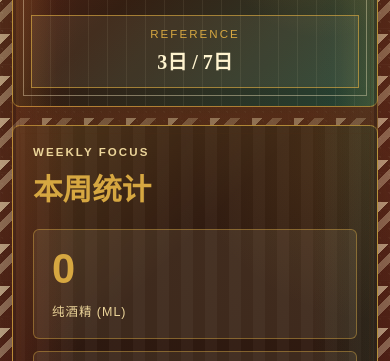
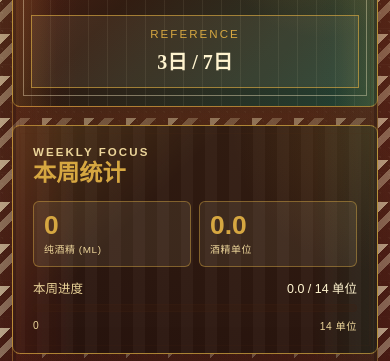
Before and after one commit to RobGun/alcohol-monitor, a plain HTML site: page 饮酒监控器.html in a window 390 px wide. Shown: the part 260-621 px from the top of the page. Drawn offline with Linux system fonts and the light colour scheme.

Commit message:
Tighten stats card layout

```diff
--- a/饮酒监控器.html
+++ b/饮酒监控器.html
@@ -244,7 +244,7 @@
     .summary-grid {
       display: grid;
       grid-template-columns: repeat(2, minmax(0, 1fr));
-      gap: 18px;
+      gap: 14px;
     }
 
     .summary-card:first-child {
@@ -270,26 +270,27 @@
     }
 
     .summary-card {
-      padding: 24px;
+      padding: 18px;
     }
 
     .section-head {
       position: relative;
       z-index: 1;
-      margin-bottom: 18px;
+      margin-bottom: 12px;
     }
 
     .section-head h2,
     .section-head h3 {
-      margin-top: 8px;
+      margin-top: 5px;
     }
 
     .section-head h2 {
-      font-size: 1.85rem;
+      font-size: 1.45rem;
+      line-height: 1.15;
     }
 
     .section-head h3 {
-      font-size: 1.45rem;
+      font-size: 1.25rem;
     }
 
     .stats-grid {
@@ -297,12 +298,12 @@
       z-index: 1;
       display: grid;
       grid-template-columns: repeat(2, minmax(0, 1fr));
-      gap: 12px;
+      gap: 8px;
     }
 
     .stat-item {
-      min-height: 110px;
-      padding: 18px;
+      min-height: 74px;
+      padding: 11px 12px;
       border-radius: var(--radius-lg);
       border: 1px solid rgba(70, 35, 18, 0.22);
       background:
@@ -319,7 +320,7 @@
 
     .stat-value {
       display: block;
-      font-size: 2.6rem;
+      font-size: 2rem;
       font-weight: 700;
       line-height: 1;
       color: var(--vermilion);
@@ -329,15 +330,15 @@
     .stat-label {
       display: block;
       color: var(--muted);
-      font-size: 0.78rem;
+      font-size: 0.68rem;
       text-transform: uppercase;
-      letter-spacing: 0.08em;
+      letter-spacing: 0.06em;
     }
 
     .progress-section {
       position: relative;
       z-index: 1;
-      margin-top: 18px;
+      margin-top: 12px;
     }
 
     .progress-header,
@@ -349,8 +350,8 @@
     }
 
     .progress-header {
-      margin-bottom: 10px;
-      font-size: 0.92rem;
+      margin-bottom: 7px;
+      font-size: 0.78rem;
     }
 
     .progress-header span:first-child {
@@ -358,7 +359,7 @@
     }
 
     .progress-bar {
-      height: 14px;
+      height: 8px;
       border-radius: 999px;
       overflow: hidden;
       background: rgba(70, 35, 18, 0.16);
@@ -383,24 +384,24 @@
     }
 
     .progress-labels {
-      margin-top: 9px;
-      font-size: 0.72rem;
+      margin-top: 6px;
+      font-size: 0.64rem;
       color: var(--soft);
       text-transform: uppercase;
-      letter-spacing: 0.08em;
+      letter-spacing: 0.05em;
     }
 
     .warning {
       position: relative;
       z-index: 1;
-      margin-top: 14px;
+      margin-top: 10px;
       display: flex;
       align-items: center;
-      gap: 10px;
-      padding: 14px 16px;
+      gap: 8px;
+      padding: 9px 11px;
       border-radius: var(--radius-md);
       border: 1px solid transparent;
-      font-size: 0.88rem;
+      font-size: 0.78rem;
     }
 
     .warning.normal {
@@ -705,9 +706,25 @@
         width: 100%;
       }
 
-      .summary-grid,
+      .summary-grid {
+        grid-template-columns: 1fr;
+      }
+
       .stats-grid {
-        grid-template-columns: 1fr;
+        grid-template-columns: repeat(2, minmax(0, 1fr));
+      }
+
+      .stat-item {
+        min-height: 66px;
+        padding: 10px;
+      }
+
+      .stat-value {
+        font-size: 1.65rem;
+      }
+
+      .stat-label {
+        font-size: 0.62rem;
       }
 
       .volume-row {
```
